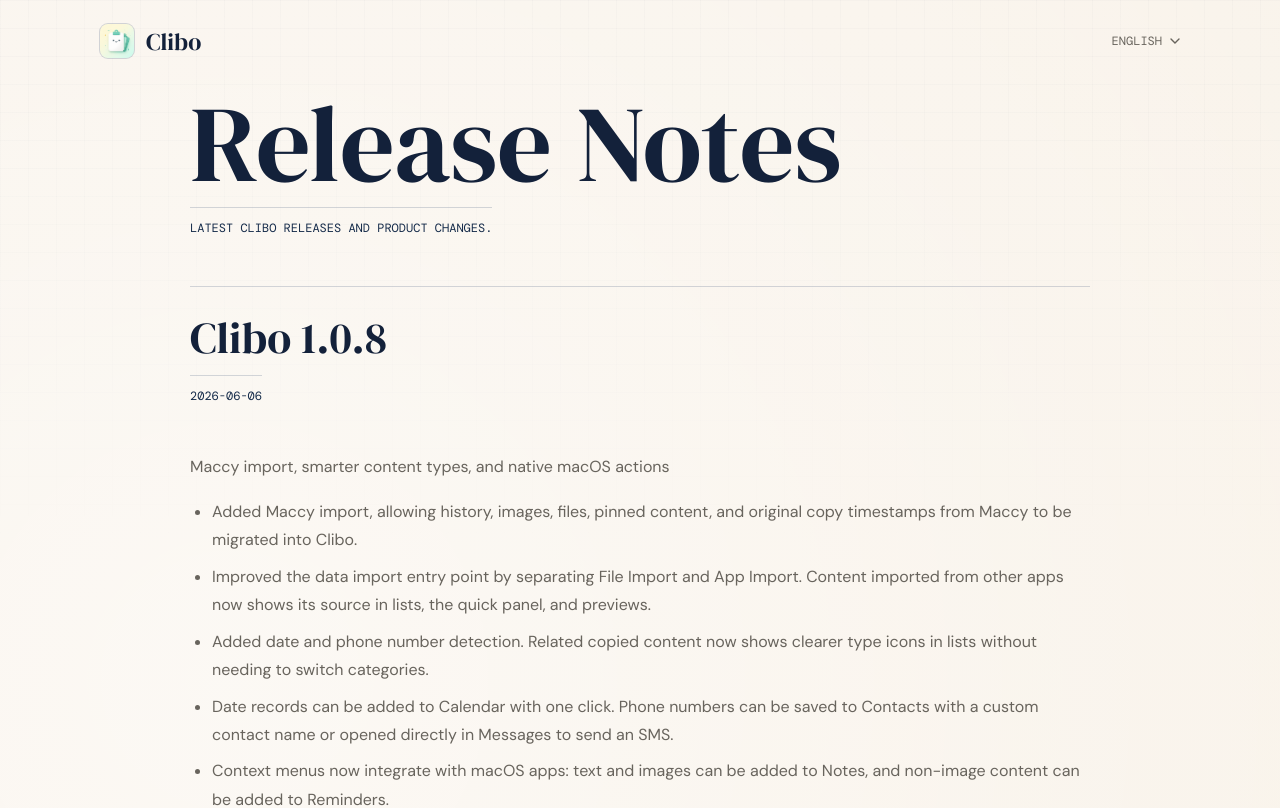
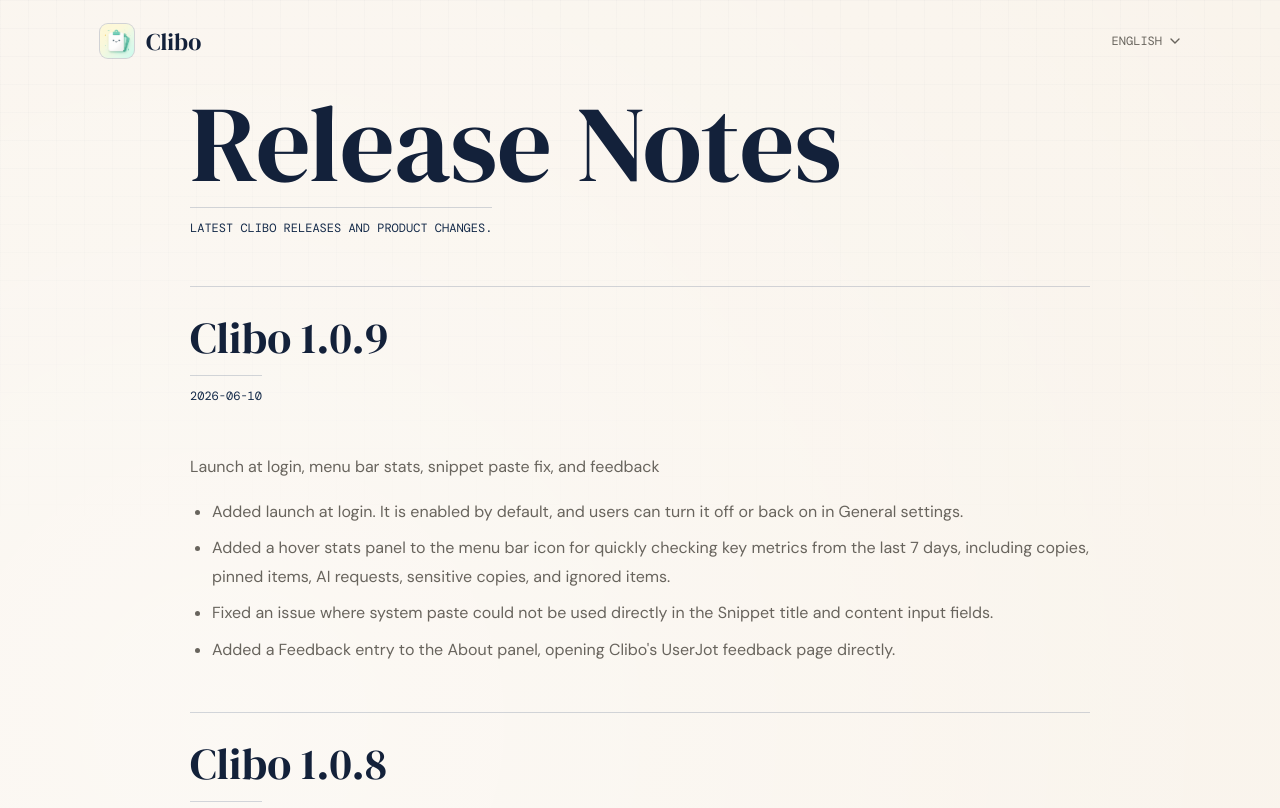
Before and after one commit to 08820048/Clibo_Site, a React (Vite) app: page /releases in a window 1280 px wide. Shown: the top 808 px of the page. Built offline with nearby package versions, Linux system fonts and the light colour scheme.

Commit message:
Add Clibo 1.0.9 release notes

```diff
--- a/src/pages/Releases.jsx
+++ b/src/pages/Releases.jsx
@@ -7,6 +7,62 @@
 import "../styles/privacy.css";
 
 const RELEASES = [
+  {
+    version: "1.0.9",
+    date: "2026-06-10",
+    title: {
+      en: "Launch at login, menu bar stats, snippet paste fix, and feedback",
+      zh: "开机自启动、菜单栏统计、Snippet 粘贴修复与反馈入口",
+      ja: "ログイン時起動、メニューバー統計、Snippet 貼り付け修正、フィードバック",
+      ko: "로그인 시 실행, 메뉴 막대 통계, Snippet 붙여넣기 수정 및 피드백",
+      fr: "Lancement au demarrage, stats de barre de menus, correctif Snippet et feedback",
+      de: "Autostart, Menueleisten-Statistiken, Snippet-Einfuegefix und Feedback",
+      it: "Avvio al login, statistiche menu bar, fix incolla Snippet e feedback",
+      es: "Inicio al arrancar, estadisticas en menu, arreglo de Snippet y feedback",
+    },
+    notes: [
+      {
+        en: "Added launch at login. It is enabled by default, and users can turn it off or back on in General settings.",
+        zh: "新增开机自启动功能，默认开启；用户可在通用设置中关闭或重新开启。",
+        ja: "ログイン時起動を追加しました。デフォルトで有効になっており、一般設定でオフまたは再度オンにできます。",
+        ko: "로그인 시 실행 기능을 추가했습니다. 기본으로 켜져 있으며, 일반 설정에서 끄거나 다시 켤 수 있습니다.",
+        fr: "Ajout du lancement au demarrage. Il est active par defaut et peut etre desactive ou reactive dans les reglages generaux.",
+        de: "Autostart beim Anmelden hinzugefuegt. Er ist standardmaessig aktiviert und kann in den allgemeinen Einstellungen deaktiviert oder wieder aktiviert werden.",
+        it: "Aggiunto l'avvio al login. E attivo di default e puo essere disattivato o riattivato nelle impostazioni generali.",
+        es: "Se agrego el inicio al arrancar. Esta activado por defecto y se puede desactivar o volver a activar en Ajustes generales.",
+      },
+      {
+        en: "Added a hover stats panel to the menu bar icon for quickly checking key metrics from the last 7 days, including copies, pinned items, AI requests, sensitive copies, and ignored items.",
+        zh: "顶部菜单栏图标新增 hover 快捷统计面板，可快速查看最近 7 天的复制量、置顶数、AI 请求、敏感复制和忽略次数等关键指标。",
+        ja: "メニューバーアイコンにホバー統計パネルを追加し、直近7日間のコピー数、ピン留め数、AIリクエスト、機密コピー、無視回数などの主要指標を素早く確認できるようにしました。",
+        ko: "메뉴 막대 아이콘에 hover 빠른 통계 패널을 추가해 최근 7일간의 복사 수, 고정 수, AI 요청, 민감한 복사, 무시 횟수 같은 주요 지표를 빠르게 확인할 수 있습니다.",
+        fr: "Ajout d'un panneau de statistiques au survol de l'icone de barre de menus pour consulter rapidement les copies, elements epingles, requetes IA, copies sensibles et elements ignores des 7 derniers jours.",
+        de: "Das Menueleisten-Icon hat jetzt ein Hover-Statistikpanel fuer die letzten 7 Tage, darunter Kopien, angeheftete Elemente, KI-Anfragen, sensible Kopien und ignorierte Eintraege.",
+        it: "Aggiunto un pannello statistiche al passaggio sull'icona della barra menu per vedere rapidamente copie, elementi fissati, richieste AI, copie sensibili ed elementi ignorati degli ultimi 7 giorni.",
+        es: "Se agrego un panel de estadisticas al pasar el cursor por el icono de la barra de menu para ver copias, fijados, solicitudes de IA, copias sensibles e ignorados de los ultimos 7 dias.",
+      },
+      {
+        en: "Fixed an issue where system paste could not be used directly in the Snippet title and content input fields.",
+        zh: "修复 Snippet 标题和内容输入框无法直接使用系统粘贴的问题。",
+        ja: "Snippet のタイトルと内容入力欄でシステム貼り付けを直接使えない問題を修正しました。",
+        ko: "Snippet 제목 및 내용 입력 필드에서 시스템 붙여넣기를 직접 사용할 수 없던 문제를 수정했습니다.",
+        fr: "Correction d'un probleme empechant l'utilisation directe du collage systeme dans les champs de titre et de contenu des Snippets.",
+        de: "Problem behoben, bei dem das System-Einfuegen in Snippet-Titel- und Inhaltsfeldern nicht direkt verwendet werden konnte.",
+        it: "Risolto un problema per cui non era possibile usare direttamente Incolla di sistema nei campi titolo e contenuto degli Snippet.",
+        es: "Se corrigio un problema que impedia usar el pegado del sistema directamente en los campos de titulo y contenido de Snippet.",
+      },
+      {
+        en: "Added a Feedback entry to the About panel, opening Clibo's UserJot feedback page directly.",
+        zh: "About 面板新增 Feedback 入口，可直接打开 Clibo 的 UserJot 反馈页面。",
+        ja: "About パネルに Feedback 入口を追加し、Clibo の UserJot フィードバックページを直接開けるようにしました。",
+        ko: "About 패널에 Feedback 항목을 추가해 Clibo의 UserJot 피드백 페이지를 바로 열 수 있습니다.",
+        fr: "Ajout d'une entree Feedback dans le panneau About pour ouvrir directement la page UserJot de Clibo.",
+        de: "Im About-Panel wurde ein Feedback-Eintrag hinzugefuegt, der direkt die UserJot-Feedbackseite von Clibo oeffnet.",
+        it: "Aggiunta una voce Feedback nel pannello About per aprire direttamente la pagina UserJot di Clibo.",
+        es: "Se agrego una entrada Feedback en el panel About para abrir directamente la pagina de UserJot de Clibo.",
+      },
+    ],
+  },
   {
     version: "1.0.8",
     date: "2026-06-06",
--- a/src/seo/metadata.js
+++ b/src/seo/metadata.js
@@ -50,7 +50,7 @@
   "/releases": {
     title: "Release Notes - Clibo",
     description:
-      "See the latest Clibo 1.0.8 release notes, product changes, feature updates, fixes, and localization improvements.",
+      "See the latest Clibo 1.0.9 release notes, product changes, feature updates, fixes, and localization improvements.",
     path: "/releases",
     type: "article",
     image: DEFAULT_IMAGE,
@@ -149,7 +149,7 @@
       applicationCategory: "ProductivityApplication",
       applicationSubCategory: "Clipboard manager",
       operatingSystem: "macOS 13 or later",
-      softwareVersion: "1.0.8",
+      softwareVersion: "1.0.9",
       description: seo.description,
       url: `${SITE_URL}/`,
       downloadUrl: "https://releases.clibo.us/Clibo-1.0.8-11.dmg",
```
